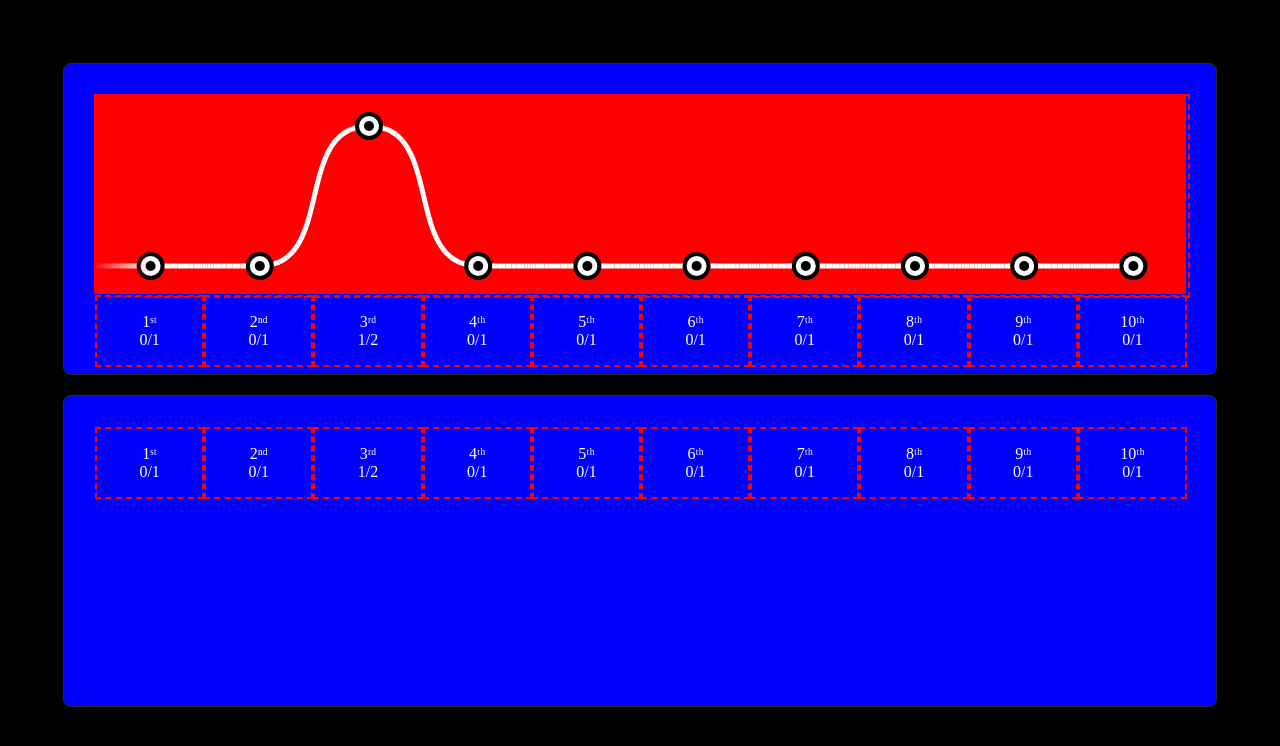
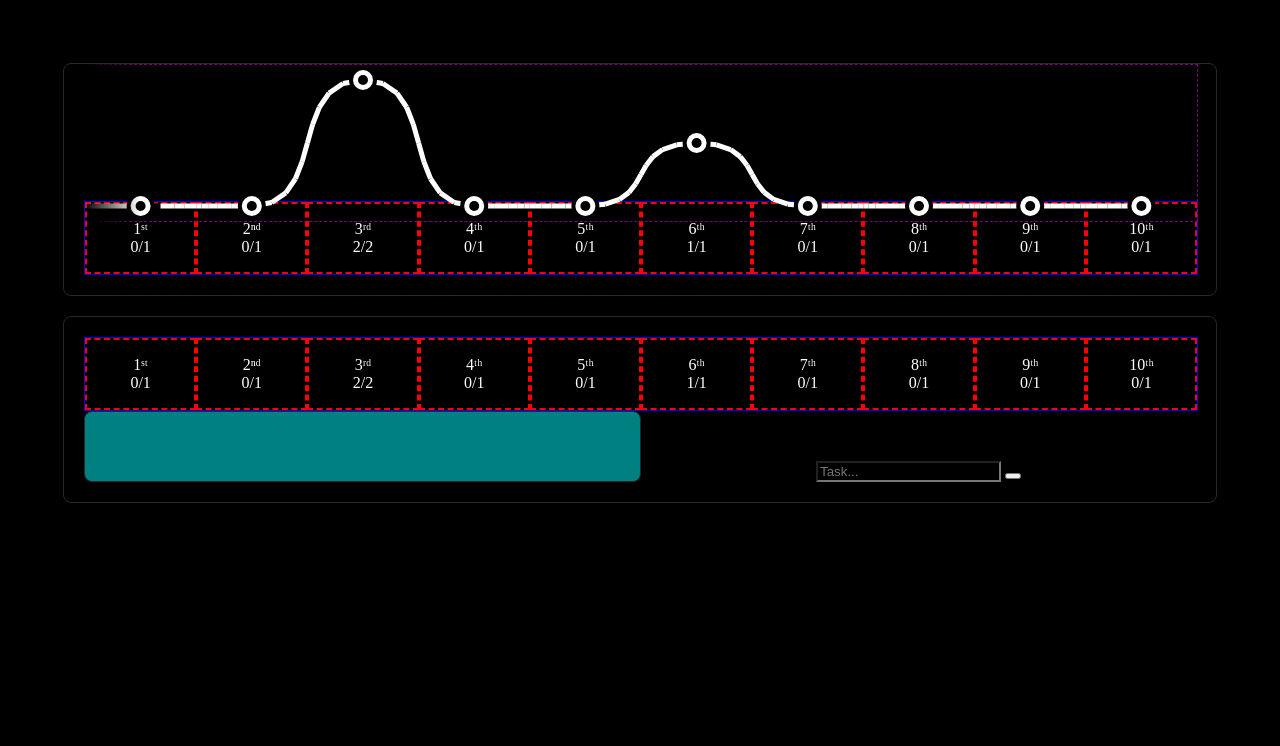
Before and after one commit to ZackYounger/prog_cw_1, a plain HTML site: page index.html in a window 1280 px wide. Drawn offline with Linux system fonts and the light colour scheme.

Commit message:
Added local Task adding

```diff
--- a/graph.js
+++ b/graph.js
@@ -1,5 +1,5 @@
-const detail = 0.05;
-const paddingPX = 30;
+const detail = 0.1;
+const paddingPX = 15;
 var bezierStength = .7;
 
 const lineColour = 'rgba(255,255,255,1)'
--- a/html-setup.js
+++ b/html-setup.js
@@ -1,4 +1,7 @@
 monthAbrebiations = ['Jan', 'Feb', 'Mar', 'Apr', 'May', 'Jun', 'Jul', 'Aug', 'Sep', 'Oct', 'Nov', 'Dec']
+
+taskContainerElements = []
+currentVisibleDay = 0;
 
 function htmlSetup(previousDaysData, nextDaysData, numTasksSet, numTasksCompleted) {
 
@@ -20,6 +23,7 @@ function htmlSetup(previousDaysData, nextDaysData, numTasksSet, numTasksComplete
     }
 
 
+    selectorContainer = document.getElementById('display-tasks');
 
     for (dayI=0; dayI < nextDaysData.length; dayI++) {
 
@@ -36,16 +40,48 @@ function htmlSetup(previousDaysData, nextDaysData, numTasksSet, numTasksComplete
         addHoverFunction(newDay, dayI)
 
         dayContainers[1].appendChild(newDay)
+
+
+        tasksContainer = document.createElement('div');
+        tasksContainer.classList.add('tasks-container')
+
+        for (taskData of nextDaysData[dayI].tasks) {
+            addTaskToContainer(tasksContainer, taskData.text)
+        }
+        selectorContainer.appendChild(tasksContainer)
+        taskContainerElements.push(tasksContainer)
     }
+
+
+    document.getElementById('submit-button').addEventListener('click', function() {
+        var taskText = document.getElementById('input-box').value;
+        addTaskToContainer(taskContainerElements[currentVisibleDay], taskText)
+    });
 
 }
 
+
+function addTaskToContainer(container, task) {
+    taskContainer = document.createElement('div');
+    taskContainer.classList.add('task-container', 'border');
+    taskContainer.innerText = task
+
+    container.appendChild(taskContainer);
+}
+
 function addHoverFunction(newDay, dayI) {
-    newDay.onmouseover = function () {
-        //showDayData(nextDaysData[dayI].day);
-        console.log(dayI);
-      };
+    newDay.onclick = function () {
+
+        if (dayI != currentVisibleDay) {
+            taskContainerElements[currentVisibleDay].classList.remove('active');
+            taskContainerElements[currentVisibleDay].offsetHeight;
+            taskContainerElements[dayI].classList.add('active');
+            taskContainerElements[dayI].offsetHeight;
+            currentVisibleDay = dayI
+        }
+    };
 }
+
 
 function getSup(day) {
     if (previousDaysData[dayI].day==1) return 'ˢᵗ'
@@ -53,7 +89,3 @@ function getSup(day) {
     else if (previousDaysData[dayI].day==3) return 'ʳᵈ'
     else return 'ᵗʰ'
 }
-
-function showDayData(d) {
-    console.log('Boo' + d)
-}
--- a/index.html
+++ b/index.html
@@ -9,12 +9,12 @@
   </head>
   <body>
 
-    <div class="main-container graph-container border">
+    <div class="main-container graph-container">
       <div class="canvas-container">
-        <canvas id="graph" class="test-border"></canvas>
+        <canvas id="graph"></canvas>
       </div>
 
-      <div class="days-container">
+      <div class="days-container top-day-container">
 
       </div>
 
@@ -22,13 +22,20 @@
 
 
     <div class="main-container selector-container">
-      <div class="days-container">
-
-      </div>
+      <div class="days-container bottom-day-container"></div>
+      <div id="interaction-window">
+        <div id="display-tasks" class="side-by-side border"></div>
+        <div id="task-input" class="side-by-side">
+          <input placeholder="Task..." id="input-box">
+          <button id="submit-button"></button>
+        </div>
+    </div>
     </div>
 
     <script src="html-setup.js"></script>
     <script src="graph.js"></script>
     <script src="index.js"></script>
+    <script src="task-manager.js"></script>
+
   </body>
 </html>
--- a/index.js
+++ b/index.js
@@ -9,27 +9,27 @@ for(i=0;i<n;i++) numTasksCompleted.push( Math.min(numTasksSet[i], Math.floor(Mat
 previousDaysData = [
     {day:1, month:7, year:2023, tasks: [{text:"Walk the Dog", completed:false}] },
     {day:2, month:7, year:2023, tasks: [{text:"Walk the Dog", completed:false}] },
-    {day:3, month:7, year:2023, tasks: [{text:"Walk the Dog", completed:false},{text:"Walk the Cat", completed:true}] },
+    {day:3, month:7, year:2023, tasks: [{text:"Walk the Dog", completed:true},{text:"Walk the Cat", completed:true}] },
     {day:4, month:7, year:2023, tasks: [{text:"Walk the Dog", completed:false}] },
     {day:5, month:7, year:2023, tasks: [{text:"Walk the Dog", completed:false}] },
-    {day:6, month:7, year:2023, tasks: [{text:"Walk the Dog", completed:false}] },
+    {day:6, month:7, year:2023, tasks: [{text:"Walk the Dog", completed:true}] },
     {day:7, month:7, year:2023, tasks: [{text:"Walk the Dog", completed:false}] },
     {day:8, month:7, year:2023, tasks: [{text:"Walk the Dog", completed:false}] },
     {day:9, month:7, year:2023, tasks: [{text:"Walk the Dog", completed:false}] },
-    {day:10, month:7, year:2023, tasks: [{text:"Walk the Dog", completed:false}] },
+    {day:10,month:7, year:2023, tasks: [{text:"Walk the Dog", completed:false}] },
 ]
 
 nextDaysData = [
     {day:1, month:7, year:2023, tasks: [{text:"Walk the Dog", completed:false}] },
-    {day:2, month:7, year:2023, tasks: [{text:"Walk the Dog", completed:false}] },
-    {day:3, month:7, year:2023, tasks: [{text:"Walk the Dog", completed:false},{text:"Walk the Cat", completed:true}] },
-    {day:4, month:7, year:2023, tasks: [{text:"Walk the Dog", completed:false}] },
-    {day:5, month:7, year:2023, tasks: [{text:"Walk the Dog", completed:false}] },
-    {day:6, month:7, year:2023, tasks: [{text:"Walk the Dog", completed:false}] },
-    {day:7, month:7, year:2023, tasks: [{text:"Walk the Dog", completed:false}] },
+    {day:2, month:7, year:2023, tasks: [{text:"Get Soup", completed:false}] },
+    {day:3, month:7, year:2023, tasks: [{text:"Go for a run", completed:false},{text:"Walk the Cat", completed:true}] },
+    {day:4, month:7, year:2023, tasks: [{text:"Feed my sister", completed:false}] },
+    {day:5, month:7, year:2023, tasks: [{text:"Buy more soup", completed:false}] },
+    {day:6, month:7, year:2023, tasks: [{text:"Walk the Dog", completed:false}, {text:"Buy more soup", completed:false}, {text:"Buy even more soup", completed:false}] },
+    {day:7, month:7, year:2023, tasks: [{text:"Walk the Dog", completed:false}, {text:"Message my mother", completed:false}] },
     {day:8, month:7, year:2023, tasks: [{text:"Walk the Dog", completed:false}] },
     {day:9, month:7, year:2023, tasks: [{text:"Walk the Dog", completed:false}] },
-    {day:10, month:7, year:2023, tasks: [{text:"Walk the Dog", completed:false}] },
+    {day:10,month:7, year:2023, tasks: [{text:"Walk the Dog", completed:false}] },
 ]
 
 window.onload  = function () {
--- a/style.css
+++ b/style.css
@@ -1,14 +1,14 @@
 body {
     padding: 55px;
     background-color: rgb(0, 0, 0);
+    color: white;
 }
 
 .main-container {
-    padding: 30px;
-    height: 250px;
+    padding-left: 20px;
+    padding-right: 20px;
     border: purple 1px solid;
-    background-color: blue;
-    padding-bottom: 30px;
+    padding-bottom: 20px;
 
     margin-bottom: 20px;
 
@@ -26,11 +26,11 @@ body {
     -webkit-mask: var(--mask);
     mask: var(--mask);
 
+    border: purple 1px dashed;
 }
 
 .canvas-container {
     height: 80%;
-    background-color: red;
 }
 
 .border {
@@ -49,6 +49,14 @@ body {
     width: 100%;
 }
 
+.top-day-container {
+    margin-top: -25px;
+}
+
+.bottom-day-container {
+    margin-top: 20px;
+}
+
 .day-container {
     flex: 1;
     text-align: center;
@@ -57,9 +65,56 @@ body {
 .day-progress {
     width: 30px;
     height: 30px;
-    border: blue 1px solid;
 }
 
-p, sup {
+#tasks-days-container {
+    display: flex;
+}
+
+.tasks-container {
+    flex: 1;
+    visibility: hidden;
+    opacity: 0;
+    transition: opacity 0.7s linear; /* Adjust the duration and easing as needed */
+    height: 0px;
+
+}
+
+.tasks-container.active {
+    visibility: visible;
+    opacity: 1;
+    height: auto;
+}
+
+.tasks-container.active .task-container {
+    margin: 20px;
+    padding: 10px;
+}
+
+#interaction-window {
+    display: flex;
+    text-align: center;
+}
+
+.side-by-side {
+    flex: 1;
+    padding: 0px;
+    margin: 0px;
+
+}
+
+#task-input {
+    width: 50%;
+    padding-top: 50px;
+}
+
+#display-tasks {
+    transition: 0.7s linear; /* Adjust the duration and easing as needed */
+    background: teal    ;
+}
+
+#input-box {
+    background: black;
     color: white;
+
 }
```
Also changed, not shown: task-manager.js (added).
